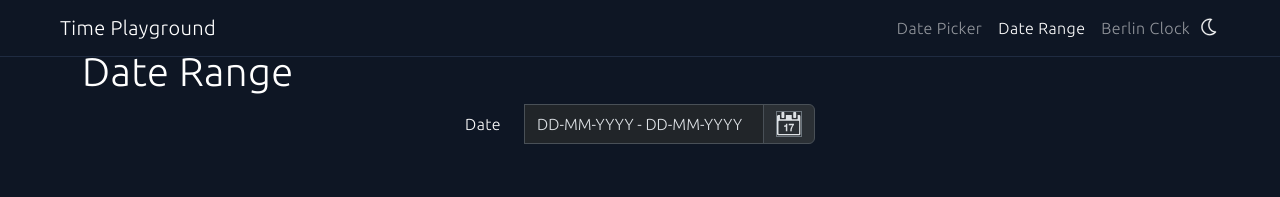
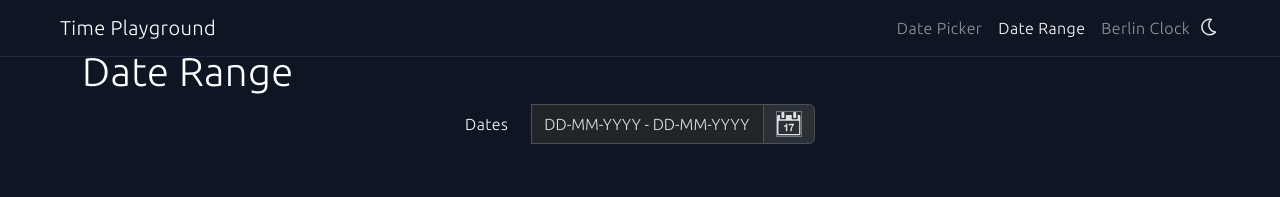
Before and after one commit to stephane777/timeplayground, a React app: page /daterange in a window 1280 px wide. Shown: the top 197 px of the page. Built offline with nearby package versions, Linux system fonts and the light colour scheme.

Commit message:
feat: update typo in date range

```diff
--- a/src/components/DateRange/DateRange.tsx
+++ b/src/components/DateRange/DateRange.tsx
@@ -65,7 +65,7 @@ const DateRange: React.FC<DateRange> = ({ speed, disablePastDay, highlightToday,
     <div className={styles[`dateRange`]}>
       <InputGroup data-bs-theme={theme}>
         <Form.Label htmlFor="date" className="align-self-center me-4">
-          Date
+          Dates
         </Form.Label>
         <Form.Control
           type="text"
```
